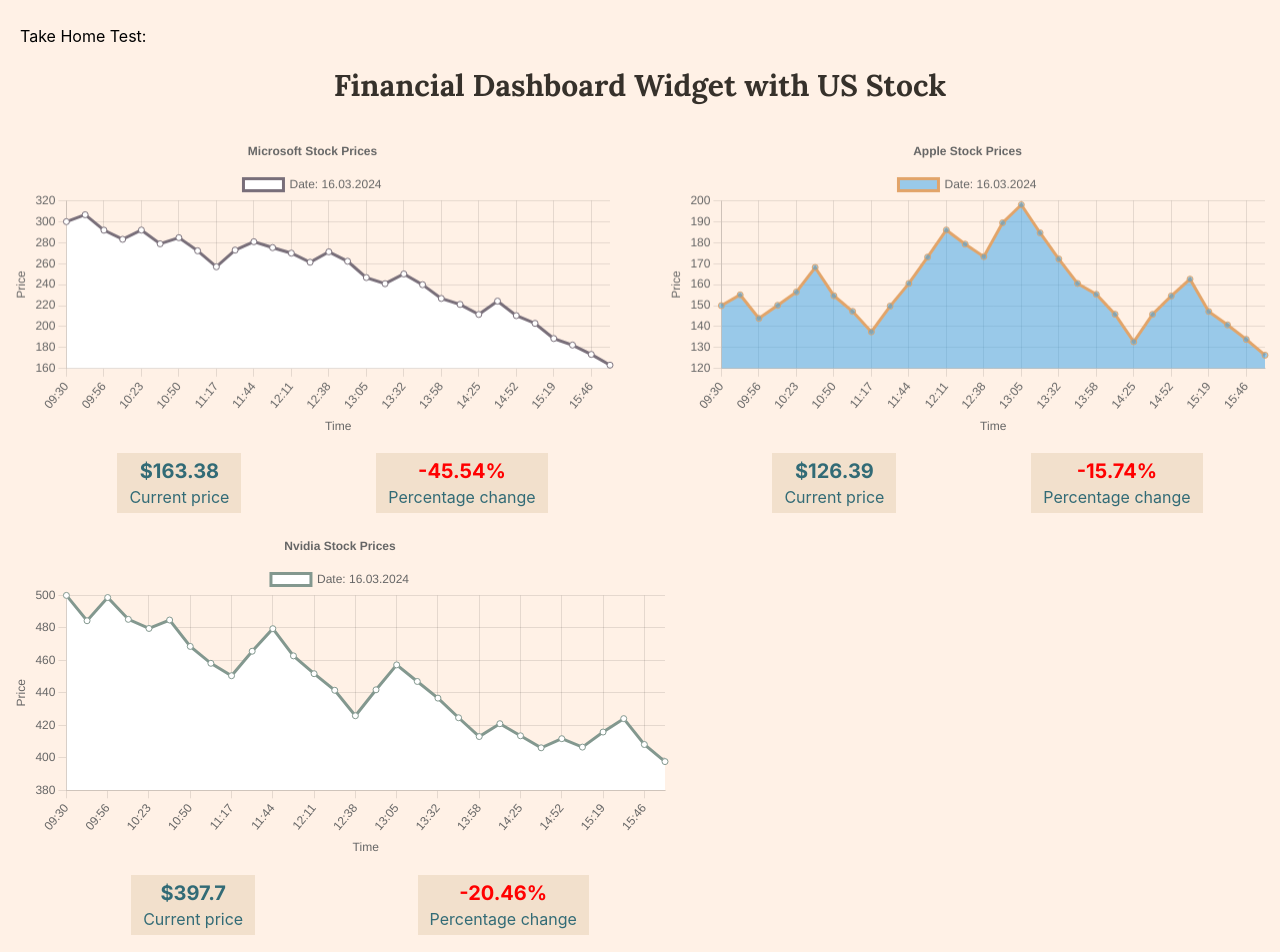
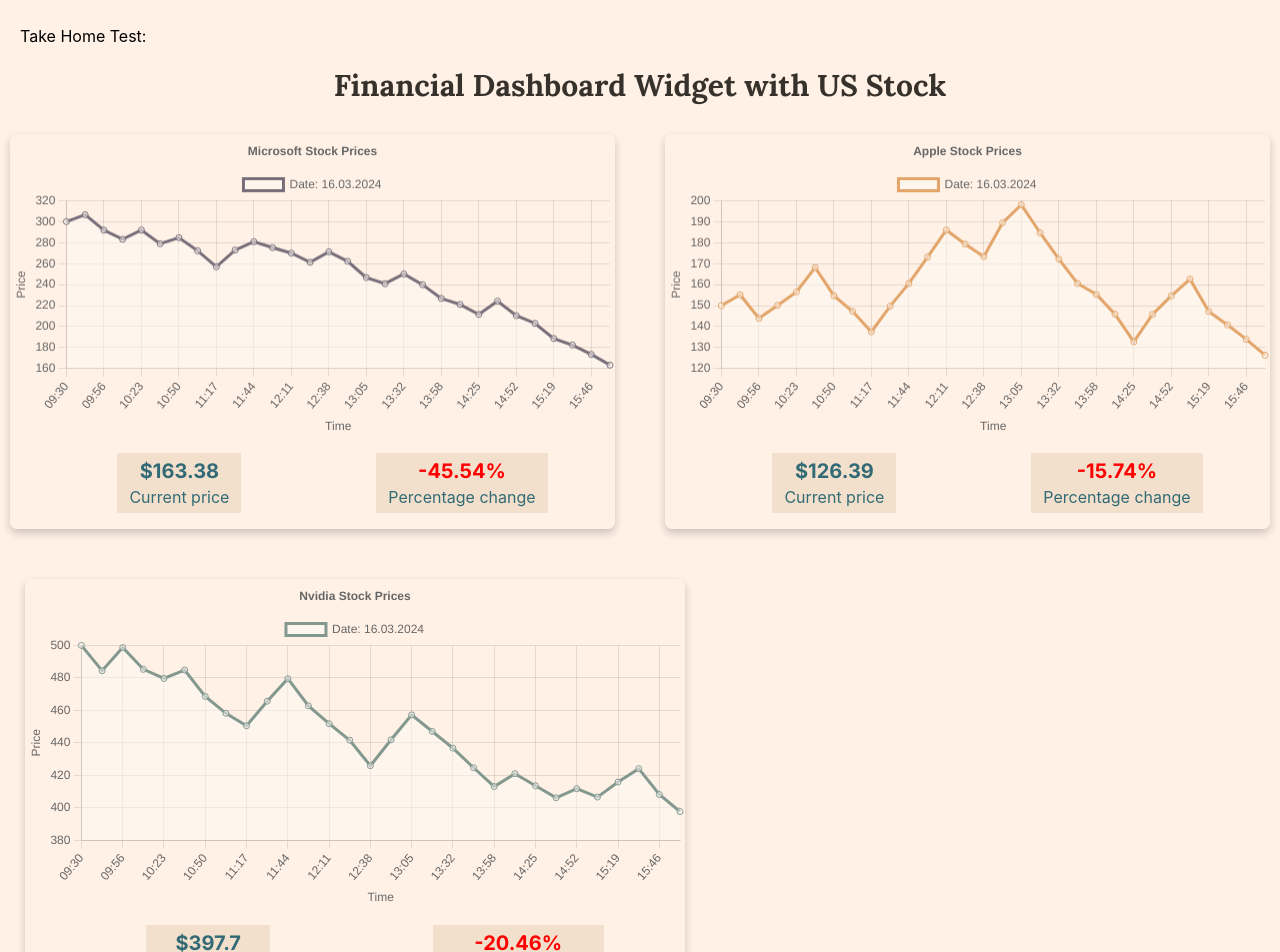
Before and after one commit to MaksymChukhrai/Dashboard-Widget, a React (Create React App) app: page / in a window 1280 px wide. Shown: the top 952 px of the page. Built offline with nearby package versions, Linux system fonts and the light colour scheme.

Commit message:
adaptive styles

```diff
--- a/src/components/AppleGraph.jsx
+++ b/src/components/AppleGraph.jsx
@@ -46,7 +46,7 @@
         label: `Date: ${formattedDate}`,
         data: stockData.Apple.prices,
         borderColor: '#e2a469',
-        backgroundColor: 'rgba(53, 162, 235, 0.5)',
+        backgroundColor: 'rgba(254, 249, 243, 0.5)',
       },
     ],
   };
--- a/src/components/MicrosoftGraph.jsx
+++ b/src/components/MicrosoftGraph.jsx
@@ -51,7 +51,7 @@
         label: `Date: ${formattedDate}`,
         data: stockData.Microsoft.prices,
         borderColor: '#786e79',
-        backgroundColor: '#ffff',
+        backgroundColor: 'rgba(254, 249, 243, 0.5)',
       },
     ],
   };
--- a/src/components/NvidiaGraph.jsx
+++ b/src/components/NvidiaGraph.jsx
@@ -47,7 +47,7 @@
         label: `Date: ${formattedDate}`,
         data: stockData.Nvidia.prices,
         borderColor: '#83988f',
-        backgroundColor: '#ffff',
+        backgroundColor: 'rgba(254, 249, 243, 0.5)',
       },
     ],
   };
@@ -92,7 +92,7 @@
       }, []);
 
       return (
-        <div className='graf-container'>
+        <div className='graf-container nvidia'>
           <Line options={options} data={data} />
           <ul className='data-figures'>
             <li>Current price <span className='price'>${currentPrice}</span> </li>
--- a/src/css/index.css
+++ b/src/css/index.css
@@ -46,6 +46,9 @@
 .graf-container{
   width: 100%;
   overflow-x: auto;
+  border-radius: 7px;
+    box-shadow: 0px 4px 8px rgba(0, 0, 0, 0.2);
+
 }
 @media screen and (max-width: 767px){
 .scroll-container {
--- a/src/css/pc-styles.css
+++ b/src/css/pc-styles.css
@@ -16,7 +16,11 @@
 .scroll-container{
     width: 660px;
 }
-
+.nvidia{
+    margin-top: 50px;
+    margin-left: 15px;
+    margin-bottom: 50px;
+}
 
 
 
```
